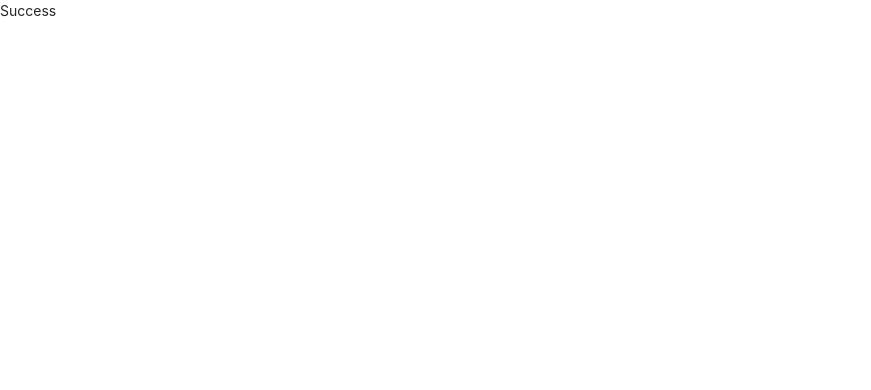
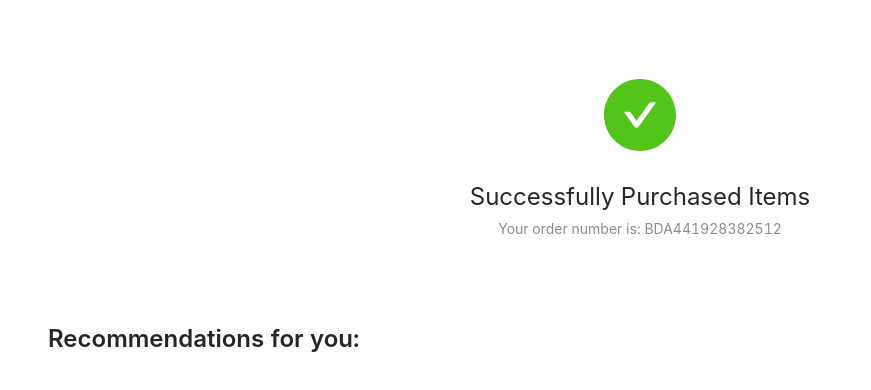
Before and after one commit to seanisoverhere/bdaEcommerce, a Next.js app: page /success in a window 1280 px wide. Shown: the top 390 px of the page, without its empty margins (0-871 px from the left). Built offline with nearby package versions, Linux system fonts and the light colour scheme.

Commit message:
add dummy ui for success page

```diff
--- a/src/components/Navigation/index.tsx
+++ b/src/components/Navigation/index.tsx
@@ -15,7 +15,7 @@ import {
   StyledScrollContainer,
 } from "./styles";
 import Link from "next/link";
-import { Badge, Space, Divider, Row, Col } from "antd";
+import { Badge, Space, Divider } from "antd";
 import { useRouter } from "next/router";
 import { ShoppingOutlined } from "@ant-design/icons";
 import { useAtom } from "jotai";
--- a/src/containers/Success/index.tsx
+++ b/src/containers/Success/index.tsx
@@ -1,9 +1,26 @@
-import React from 'react'
+import React from "react";
+import { Result } from "antd";
+import { RecommendationsContainer, ResultsContainer, Title } from "./styles";
+import { useAtom } from "jotai";
+import { recommendationAtom } from "@/store/recommendation";
 
 const Success = () => {
+  const [recommendations] = useAtom(recommendationAtom);
+  console.log(recommendations)
   return (
-    <div>Success</div>
-  )
-}
+    <>
+      <ResultsContainer>
+        <Result
+          status="success"
+          title="Successfully Purchased Items"
+          subTitle="Your order number is: BDA441928382512"
+        />
+      </ResultsContainer>
+      <RecommendationsContainer>
+        <Title>Recommendations for you:</Title>
+      </RecommendationsContainer>
+    </>
+  );
+};
 
-export default Success
+export default Success;
--- /dev/null
+++ b/src/containers/Success/styles.ts
@@ -0,0 +1,18 @@
+import styled from "styled-components";
+
+export const ResultsContainer = styled.div`
+  height: 40vh;
+  display: flex;
+  justify-content: center;
+  align-items: center;
+`;
+
+export const RecommendationsContainer = styled.div`
+  height: 60vh;
+  padding: 0 3rem;
+`;
+
+export const Title = styled.div`
+  font-weight: 600;
+  font-size: 1.5rem;
+`;
--- a/src/pages/_app.tsx
+++ b/src/pages/_app.tsx
@@ -5,8 +5,10 @@ import Head from "next/head";
 import Navigation from "@/components/Navigation";
 import { BackTop } from "antd";
 import { AnimatePresence } from "framer-motion";
+import { useRouter } from "next/router";
 
 export default function App({ Component, pageProps }: AppProps) {
+  const router = useRouter();
   return (
     <>
       <Head>
@@ -16,7 +18,7 @@ export default function App({ Component, pageProps }: AppProps) {
       </Head>
       <AnimatePresence>
         <>
-          <Navigation />
+          {router.pathname !== "/success" && <Navigation />}
           <BackTop />
           <Component {...pageProps} />
         </>
```
